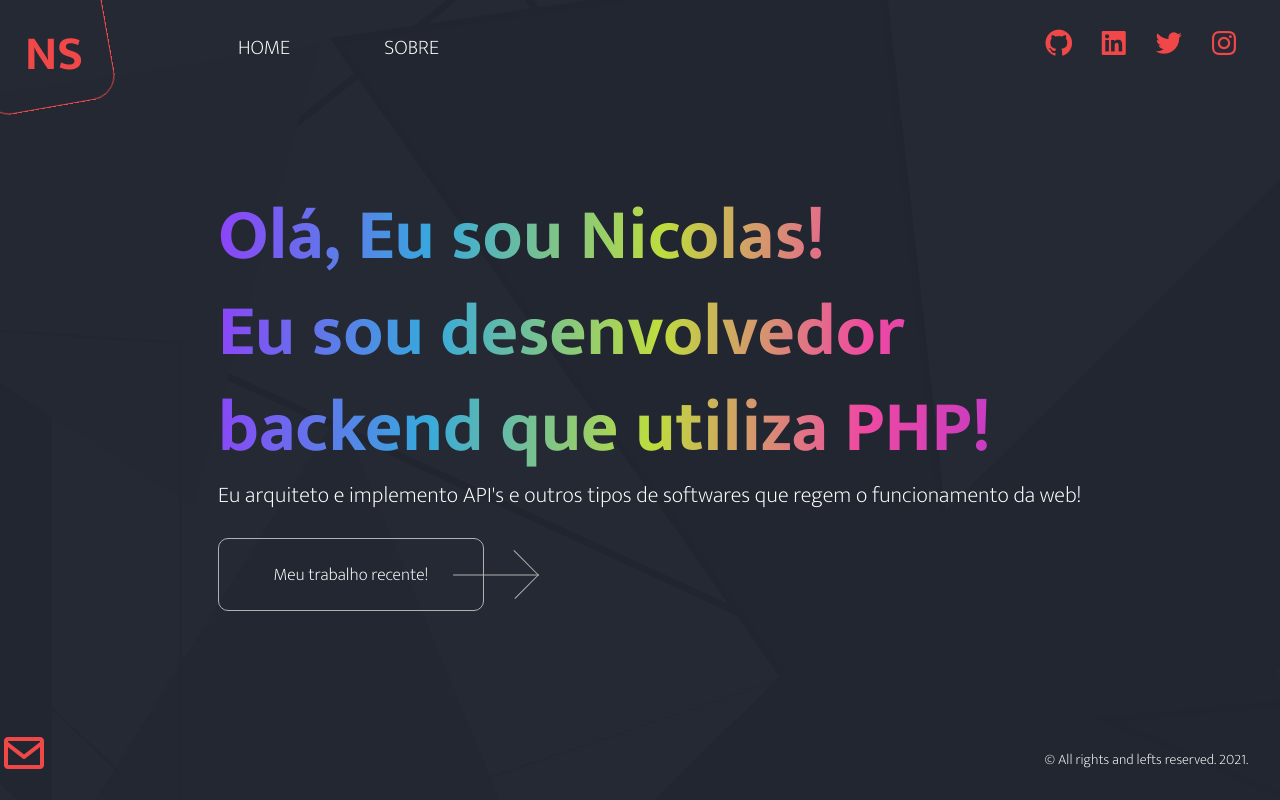
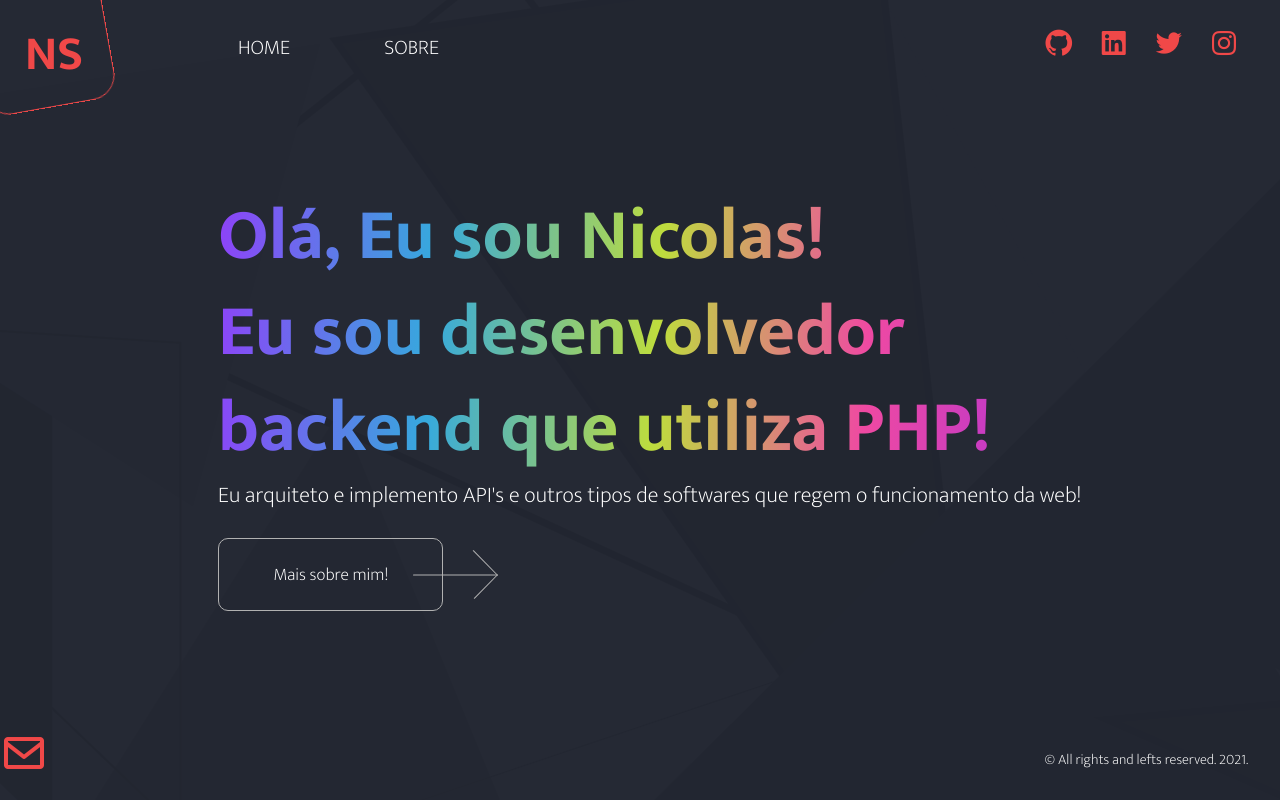
Before and after one commit to Nicolas-ps/my-website, a plain HTML site: page index.html in a window 1280 px wide. Drawn offline with nearby package versions, Linux system fonts and the light colour scheme.

Commit message:
Link para o sobre o mim na página index

```diff
--- a/index.html
+++ b/index.html
@@ -38,8 +38,8 @@
 					<h6 class="description-home">Eu arquiteto e implemento API's e outros tipos de softwares que regem
 						o funcionamento da web!
 					</h6>
-					<a class="link-arrow" href="">
-						<span>Meu trabalho recente!</span>
+					<a class="link-arrow" href="about-me.html">
+						<span>Mais sobre mim!</span>
 						<img src="./imgs/ArrowRight.svg" alt="">
 					</a>
 				</section>
```
